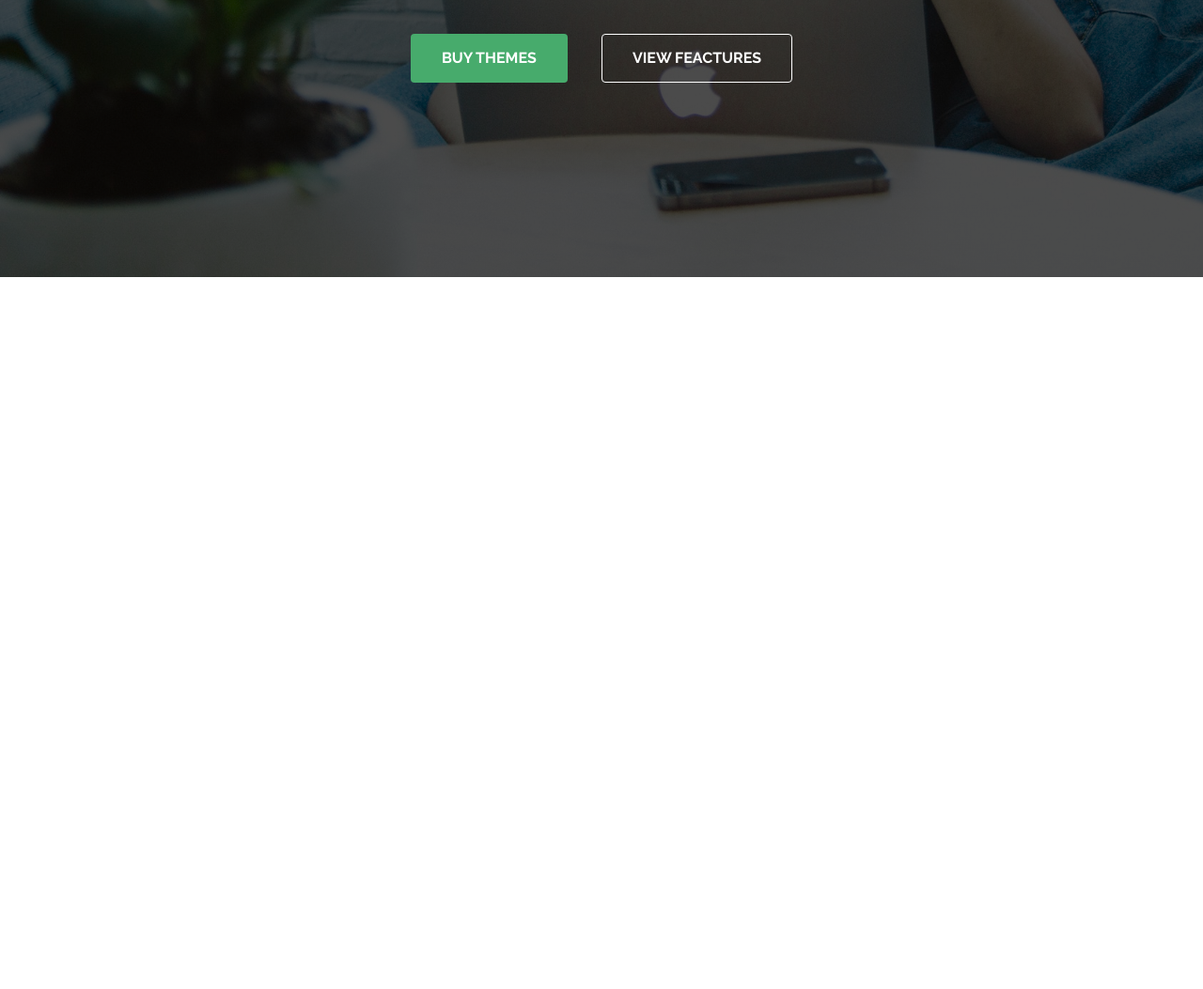
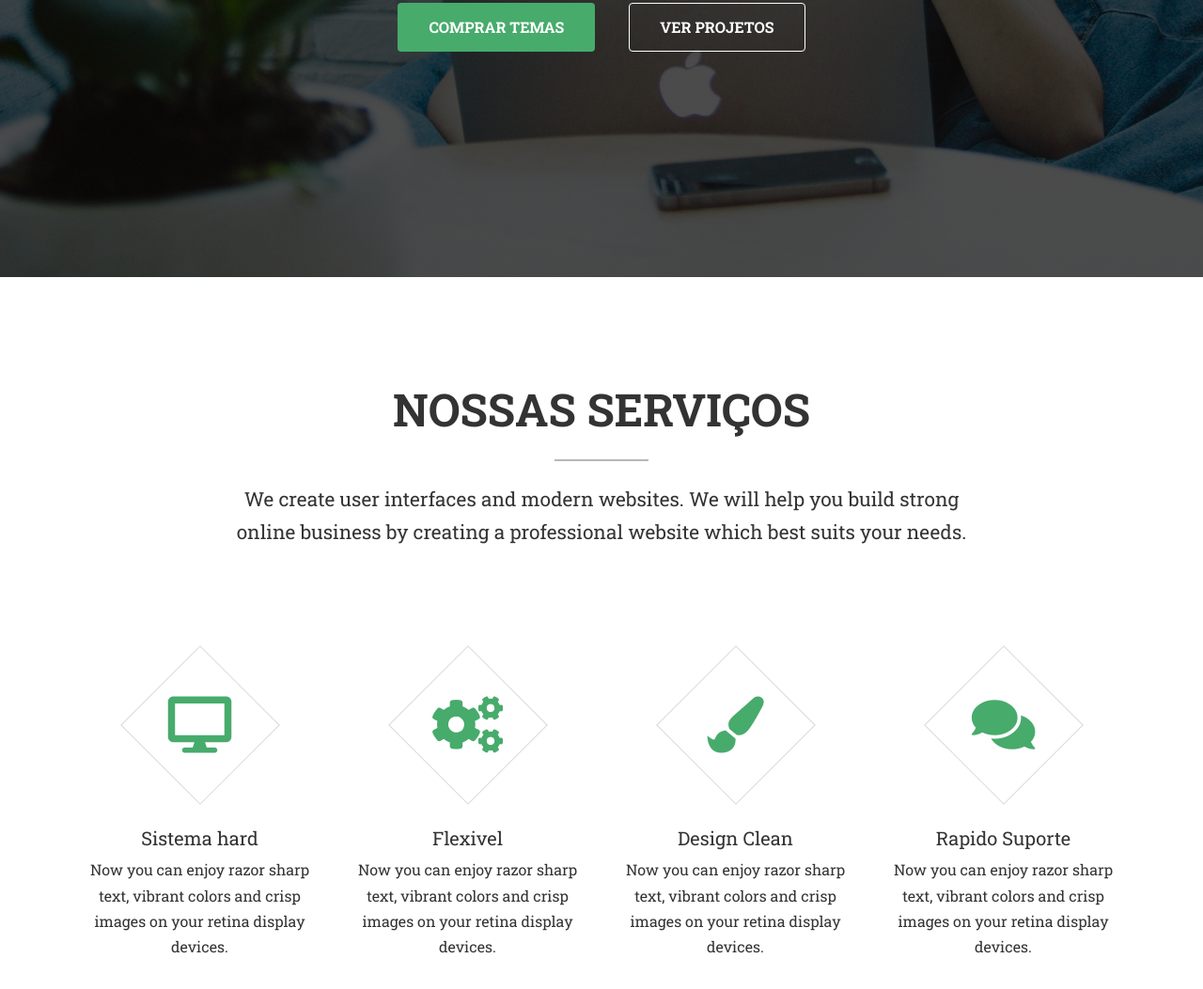
Before and after one commit to JeffersonXz/Nexom-Website, a website: page index.html in a window 1280 px wide. Shown: the part 505-1558 px from the top of the page at 94% size. Drawn offline with nearby package versions, Linux system fonts and the light colour scheme.

Commit message:
secao servicos finalizada

```diff
--- a/index.html
+++ b/index.html
@@ -7,6 +7,12 @@
     <link
       href="https://fonts.googleapis.com/css?family=Mr+Dafoe|Raleway:300,400,700|Roboto+Slab:300,400,700"
       rel="stylesheet"
+    />
+    <link
+      rel="stylesheet"
+      href="https://use.fontawesome.com/releases/v5.7.1/css/all.css"
+      integrity="sha384-fnmOCqbTlWIlj8LyTjo7mOUStjsKC4pOpQbqyi7RrhN7udi9RwhKkMHpvLbHG9Sr"
+      crossorigin="anonymous"
     />
     <link
       rel="stylesheet"
@@ -53,8 +59,8 @@
         <div class="row">
           <div class="col-md-12">
             <div class="header__text-box">
-              <h2 class="heading__sub--intro">YOU CAN CREATE</h2>
-              <h1 class="heading__main--intro">YOUR OWN WEBSITE</h1>
+              <h2 class="heading__sub--intro">Você pode criar</h2>
+              <h1 class="heading__main--intro">Seu proprio site</h1>
               <p class="paragraphy">
                 The concept behind the creation of most multipurpose themes is
                 to produce a single website template that would suit any type of
@@ -62,14 +68,81 @@
               </p>
 
               <div class="header__link-box">
-                <a href="#" class="btn btn-custom">Buy Themes</a>
-                <a href="#" class="btn btn-outline-custom">view feactures</a>
+                <a href="#" class="btn btn-custom">Comprar Temas</a>
+                <a href="#" class="btn btn-outline-custom">Ver Projetos</a>
               </div>
             </div>
           </div>
         </div>
       </div>
     </header>
+
+    <!-- Section serviços -->
+    <section class="servicos" id="servicos">
+      <div class="container">
+        <div class="servicos__title">
+          <div class="row">
+            <div class="col-md-12">
+              <h2 class="heading-text">Nossas Serviços</h2>
+              <hr />
+              <p class="paragraphy-text">
+                We create user interfaces and modern websites. We will help you
+                build strong online business by creating a professional website
+                which best suits your needs.
+              </p>
+            </div>
+          </div>
+        </div>
+
+        <div class="servicos__box">
+          <div class="row mt-5">
+            <div class="col-md-3">
+              <!-- icon -->
+              <div class="servicos__icon">
+                <i class="fas fa-desktop"></i>
+              </div>
+              <div class="servicos__content mt-5">
+                <h5>Sistema hard</h5>
+                <p>
+                  Now you can enjoy razor sharp text, vibrant colors and crisp
+                  images on your retina display devices.
+                </p>
+              </div>
+            </div>
+            <div class="col-md-3">
+              <i class="fas fa-cogs"></i>
+              <div class="servicos__content mt-5">
+                <h5>Flexivel</h5>
+                <p>
+                  Now you can enjoy razor sharp text, vibrant colors and crisp
+                  images on your retina display devices.
+                </p>
+              </div>
+            </div>
+            <div class="col-md-3">
+              <i class="fas fa-paint-brush"></i>
+              <div class="servicos__content mt-5">
+                <h5>Design Clean</h5>
+                <p>
+                  Now you can enjoy razor sharp text, vibrant colors and crisp
+                  images on your retina display devices.
+                </p>
+              </div>
+            </div>
+            <div class="col-md-3">
+              <i class="fas fa-comments"></i>
+              <div class="servicos__content mt-5">
+                <h5>Rapido Suporte</h5>
+                <p>
+                  Now you can enjoy razor sharp text, vibrant colors and crisp
+                  images on your retina display devices.
+                </p>
+              </div>
+            </div>
+          </div>
+        </div>
+      </div>
+    </section>
 
     <script
       src="https://code.jquery.com/jquery-3.3.1.slim.min.js"
--- /dev/null
+++ b/scss/abstracts/_titles.scss
@@ -0,0 +1,18 @@
+.heading-text {
+  font-family: $fonte-two;
+  font-size: 3rem;
+  font-weight: 700;
+  text-transform: uppercase;
+  text-align: center;
+}
+
+.paragraphy-text {
+  font-size: 1.3rem;
+}
+
+hr {
+  width: 100px;
+  display: inline-block;
+  border-bottom: 2px solid #b7b7b7;
+  border-top: none;
+}
--- a/scss/components/_intro.scss
+++ b/scss/components/_intro.scss
@@ -5,7 +5,7 @@
   background-size: cover;
 
   &__text-box {
-    width: 60%;
+    width: 70%;
     height: 100vh;
     margin: auto;
     display: flex;
@@ -20,11 +20,13 @@
     font-family: $fonte-two;
     font-size: 4rem;
     font-weight: 700;
+    text-transform: uppercase;
     margin-bottom: 2rem;
   }
 
   .heading__sub--intro {
     font-family: $fonte-two;
+    text-transform: uppercase;
     position: relative;
     &::before {
       content: "";
@@ -48,6 +50,7 @@
   }
 
   .paragraphy {
+    font-size: 1.2rem;
     margin-bottom: 3rem;
   }
 
--- a/scss/components/_navbar.scss
+++ b/scss/components/_navbar.scss
@@ -10,6 +10,7 @@
 
 .black {
   background: #333;
+  border-bottom: 1px solid $color-primaria;
 }
 
 // Navbar-nav link
--- /dev/null
+++ b/scss/components/_servicos.scss
@@ -0,0 +1,52 @@
+.servicos {
+  padding: 7rem 0;
+  text-align: center;
+
+  // Title
+  &__title {
+    width: 70%;
+    margin: auto;
+  }
+
+  // box
+  &__box {
+    margin-top: 7rem;
+  }
+
+  // icon
+  .fas {
+    position: relative;
+    text-align: center;
+    width: 120px;
+    height: 120px;
+    font-size: 60px;
+    line-height: 120px;
+    color: $color-primaria;
+
+    &::after {
+      content: "";
+      position: absolute;
+      width: 100%;
+      height: 100%;
+      top: 0;
+      left: 0;
+      display: inline-block;
+      border: 1px solid #d7d7d7;
+      transition: 0.4s;
+      transform: rotate(45deg);
+    }
+
+    &:hover::after {
+      content: "";
+      position: absolute;
+      width: 100%;
+      height: 100%;
+      top: 0;
+      left: 0;
+      display: inline-block;
+      border: 1px solid #d7d7d7;
+      transition: 0.4s;
+      transform: rotate(180deg);
+    }
+  }
+}
--- a/scss/main.scss
+++ b/scss/main.scss
@@ -6,11 +6,14 @@ $fonte-tree: "Mr Dafoe", cursive;
 // Colors
 $color-primaria: #47ab6c;
 
+// Imports
 @import "./abstracts/buttons";
 @import "./abstracts/mixin";
+@import "./abstracts/titles";
 
 @import "./components/intro";
 @import "./components/navbar";
+@import "./components/servicos";
 
 * {
   margin: 0;
@@ -20,11 +23,10 @@ $color-primaria: #47ab6c;
 
 html,
 body {
-  font-family: $fonte-one;
+  font-family: $fonte-two;
   font-size: 16px;
   line-height: 1.7;
   color: rgb(51, 51, 51);
-  height: 10000px;
 }
 
 img {
```
Also changed, not shown: css/main.css.
